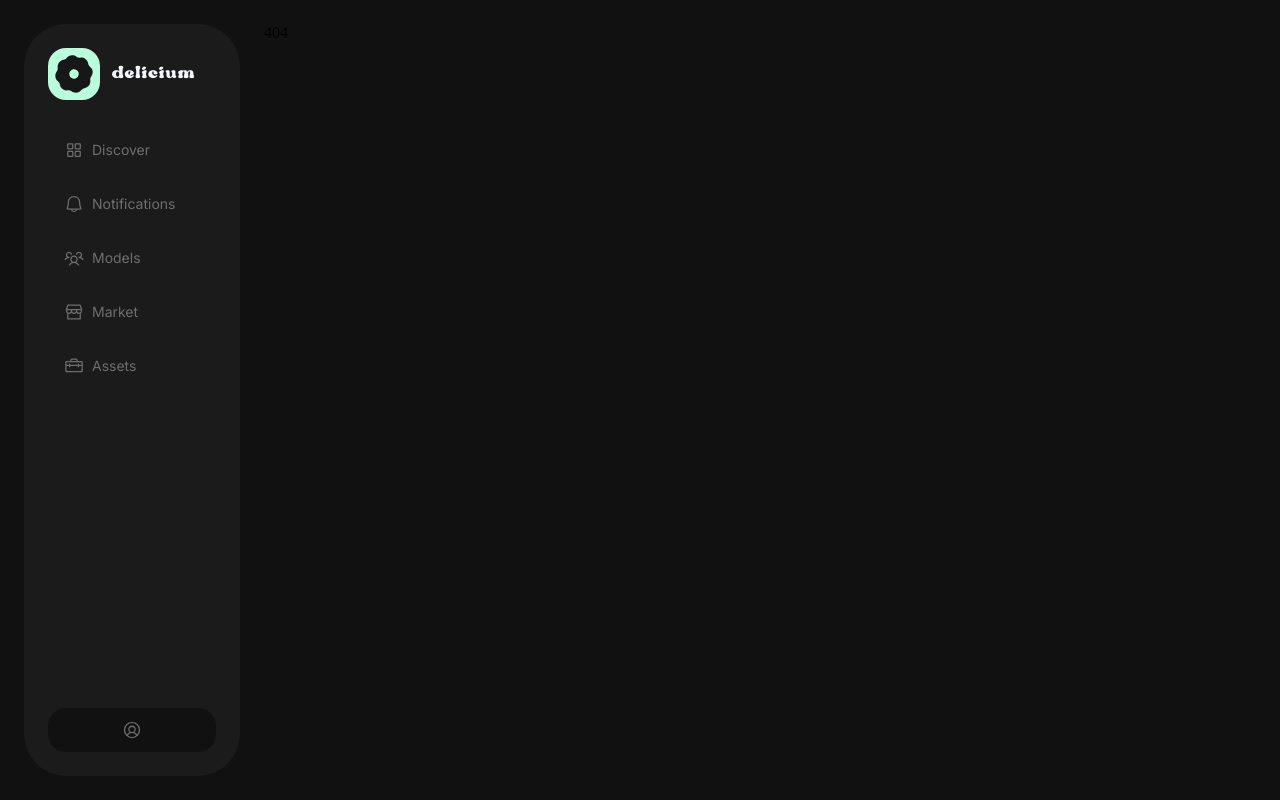
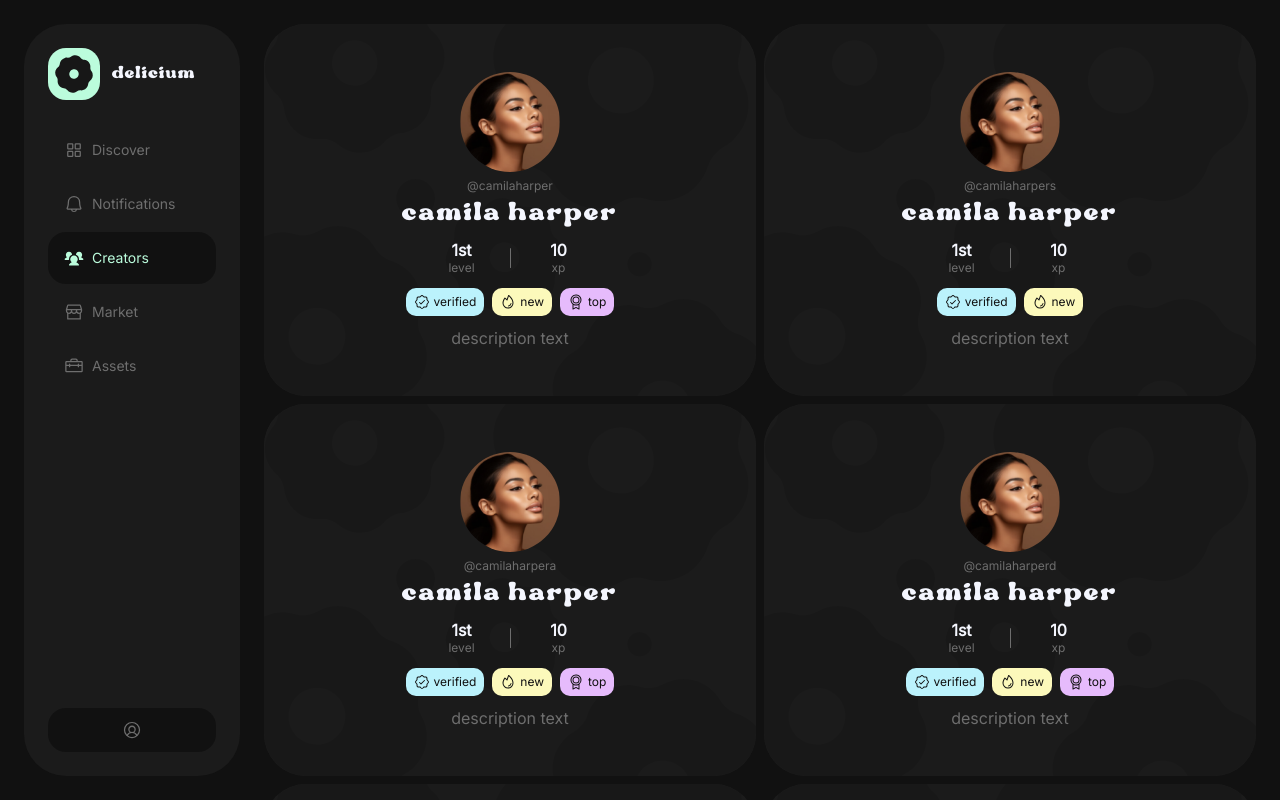
Before and after one commit to dolianich/dellicium, a React (Vite) app: page /creators in a window 1280 px wide. Before the commit this address had no page. Shown: the top 800 px of the page. Built offline with nearby package versions, Linux system fonts and the light colour scheme.

Commit message:
Now this is for creators

```diff
--- a/src/App.tsx
+++ b/src/App.tsx
@@ -8,10 +8,10 @@ import {
 import DiscoverPage from './pages/DiscoverPage';
 import AssetsPage from './pages/AssetsPage';
 import MarketPage from './pages/MarketPage';
-import ModelsPage from './pages/ModelsPage';
+import CreatorsPage from './pages/CreatorsPage';
 import NotificationsPage from './pages/NotificationsPage';
 import NotFoundPage from './pages/NotFoundPage';
-import ModelPage from './pages/ModelPage';
+import CreatorPage from './pages/CreatorPage';
 
 function App() {
   return (
@@ -23,9 +23,9 @@ function App() {
         <Route path="*" Component={NotFoundPage} />
         <Route path="/assets" Component={AssetsPage} />
         <Route path="/market" Component={MarketPage} />
-        <Route path="/models" Component={ModelsPage} />
+        <Route path="/creators" Component={CreatorsPage} />
         <Route path="/notifications" Component={NotificationsPage} />
-        <Route path="/models/:modelId" Component={ModelPage} />
+        <Route path="/creators/:creatorId" Component={CreatorPage} />
       </Routes>
     </Router>
   );
--- a/src/components/ModelCard/ModelCard.tsx
+++ b/src/components/CreatorCard/CreatorCard.tsx
@@ -1,5 +1,5 @@
 import { Link } from 'react-router-dom';
-import styles from './ModelCard.module.css';
+import styles from './CreatorCard.module.css';
 import Badge from '../Badge/Badge';
 import Avatar from '../Avatar/Avatar';
 import Stats from '../Stats/Stats';
@@ -17,7 +17,7 @@ interface Props {
   username: string;
 }
 
-const ModelCard = ({
+const CreatorCard = ({
   link,
   name,
   description,
@@ -50,4 +50,4 @@ const ModelCard = ({
   );
 };
 
-export default ModelCard;
+export default CreatorCard;
--- a/src/components/SideBar/Navigation/Navigation.tsx
+++ b/src/components/SideBar/Navigation/Navigation.tsx
@@ -18,7 +18,7 @@ const navButtons = [
     link: '/notifications',
     size: 20,
   },
-  { id: 3, text: 'Models', icon: UsersThree, link: '/models', size: 20 },
+  { id: 3, text: 'Creators', icon: UsersThree, link: '/creators', size: 20 },
   { id: 4, text: 'Market', icon: Storefront, link: '/market', size: 20 },
   { id: 5, text: 'Assets', icon: Toolbox, link: '/assets', size: 20 },
 ];
--- a/src/data/models.ts
+++ b/src/data/creators.ts
@@ -1,6 +1,6 @@
 import camilaHarperAvatar from '../storage/@camilaharper.png'
 
-const models = [
+const creators = [
     {
       id: 1,
       username: '@camilaharper',
@@ -132,4 +132,4 @@ const models = [
 
   ];
 
-  export default models
+  export default creators
--- /dev/null
+++ b/src/pages/CreatorPage.tsx
@@ -0,0 +1,37 @@
+import { useParams } from 'react-router-dom';
+import styles from './styles/Page.module.css';
+import creators from '../data/creators';
+import ProfileCard from '../components/ProfileCard/ProfileCard';
+
+type Socials = {
+  website?: string;
+  ig?: string;
+  x?: string;
+};
+
+const CreatorPage = () => {
+  const params = useParams<{ creatorId: string }>();
+  const creator = creators.find(
+    (creator) => creator.username === params.creatorId
+  );
+
+  return (
+    <div className={styles.main}>
+      <ProfileCard
+        avatar={creator?.avatar}
+        username={creator?.username as string}
+        name={creator?.name as string}
+        tags={creator?.tags}
+        description={creator?.bio as string}
+        level={creator?.level as number}
+        xp={creator?.xp as number}
+        socials={creator?.socials as Socials}
+        website={creator?.socials.website}
+        ig={creator?.socials.ig}
+        x={creator?.socials.x}
+      />
+    </div>
+  );
+};
+
+export default CreatorPage;
--- /dev/null
+++ b/src/pages/CreatorsPage.tsx
@@ -0,0 +1,24 @@
+import creators from '../data/creators';
+import CreatorCard from '../components/CreatorCard/CreatorCard';
+import styles from './styles/Page.module.css';
+const CreatorsPage = () => {
+  return (
+    <div className={styles.cardsGrid}>
+      {creators.map((creator) => (
+        <CreatorCard
+          key={creator.id}
+          name={creator.name}
+          link={`/creators/${creator.username}`}
+          description={creator.bio}
+          tags={creator.tags}
+          img={creator.avatar}
+          level={creator.level}
+          xp={creator.xp}
+          username={creator.username}
+        />
+      ))}
+    </div>
+  );
+};
+
+export default CreatorsPage;
--- a/src/pages/ModelPage.tsx
+++ /dev/null
@@ -1,35 +0,0 @@
-import { useParams } from 'react-router-dom';
-import styles from './styles/Page.module.css';
-import models from '../data/models';
-import ProfileCard from '../components/ProfileCard/ProfileCard';
-
-type Socials = {
-  website?: string;
-  ig?: string;
-  x?: string;
-};
-
-const ModelPage = () => {
-  const params = useParams<{ modelId: string }>();
-  const model = models.find((model) => model.username === params.modelId);
-
-  return (
-    <div className={styles.main}>
-      <ProfileCard
-        avatar={model?.avatar}
-        username={model?.username as string}
-        name={model?.name as string}
-        tags={model?.tags}
-        description={model?.bio as string}
-        level={model?.level as number}
-        xp={model?.xp as number}
-        socials={model?.socials as Socials}
-        website={model?.socials.website}
-        ig={model?.socials.ig}
-        x={model?.socials.x}
-      />
-    </div>
-  );
-};
-
-export default ModelPage;
--- a/src/pages/ModelsPage.tsx
+++ /dev/null
@@ -1,24 +0,0 @@
-import models from '../data/models';
-import ModelCard from '../components/ModelCard/ModelCard';
-import styles from './styles/Page.module.css';
-const ModelsPage = () => {
-  return (
-    <div className={styles.cardsGrid}>
-      {models.map((model) => (
-        <ModelCard
-          key={model.id}
-          name={model.name}
-          link={`/models/${model.username}`}
-          description={model.bio}
-          tags={model.tags}
-          img={model.avatar}
-          level={model.level}
-          xp={model.xp}
-          username={model.username}
-        />
-      ))}
-    </div>
-  );
-};
-
-export default ModelsPage;
```
Also changed, not shown: src/components/CreatorCard/CreatorCard.module.css (renamed from src/components/ModelCard/ModelCard.module.css).
